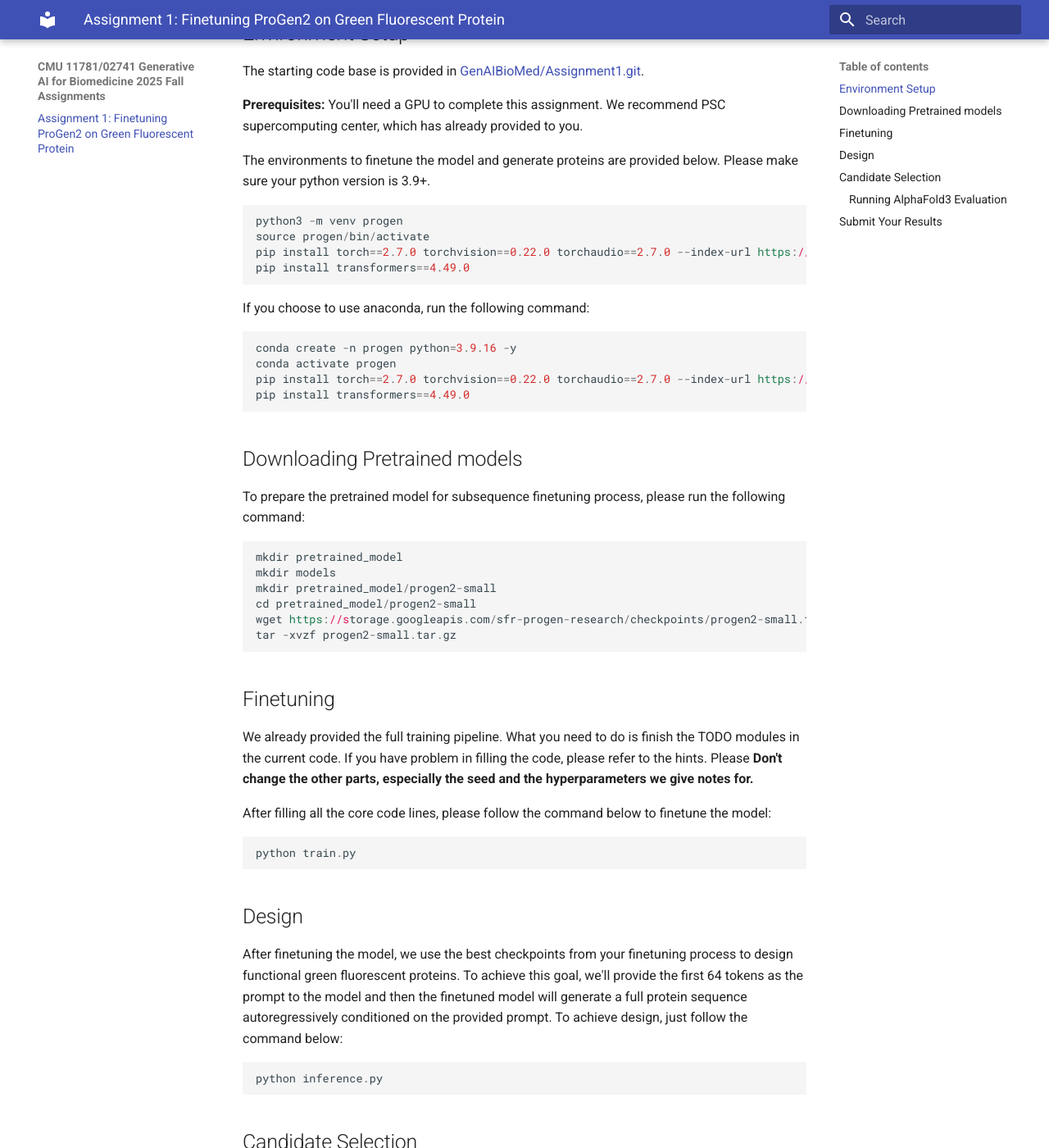
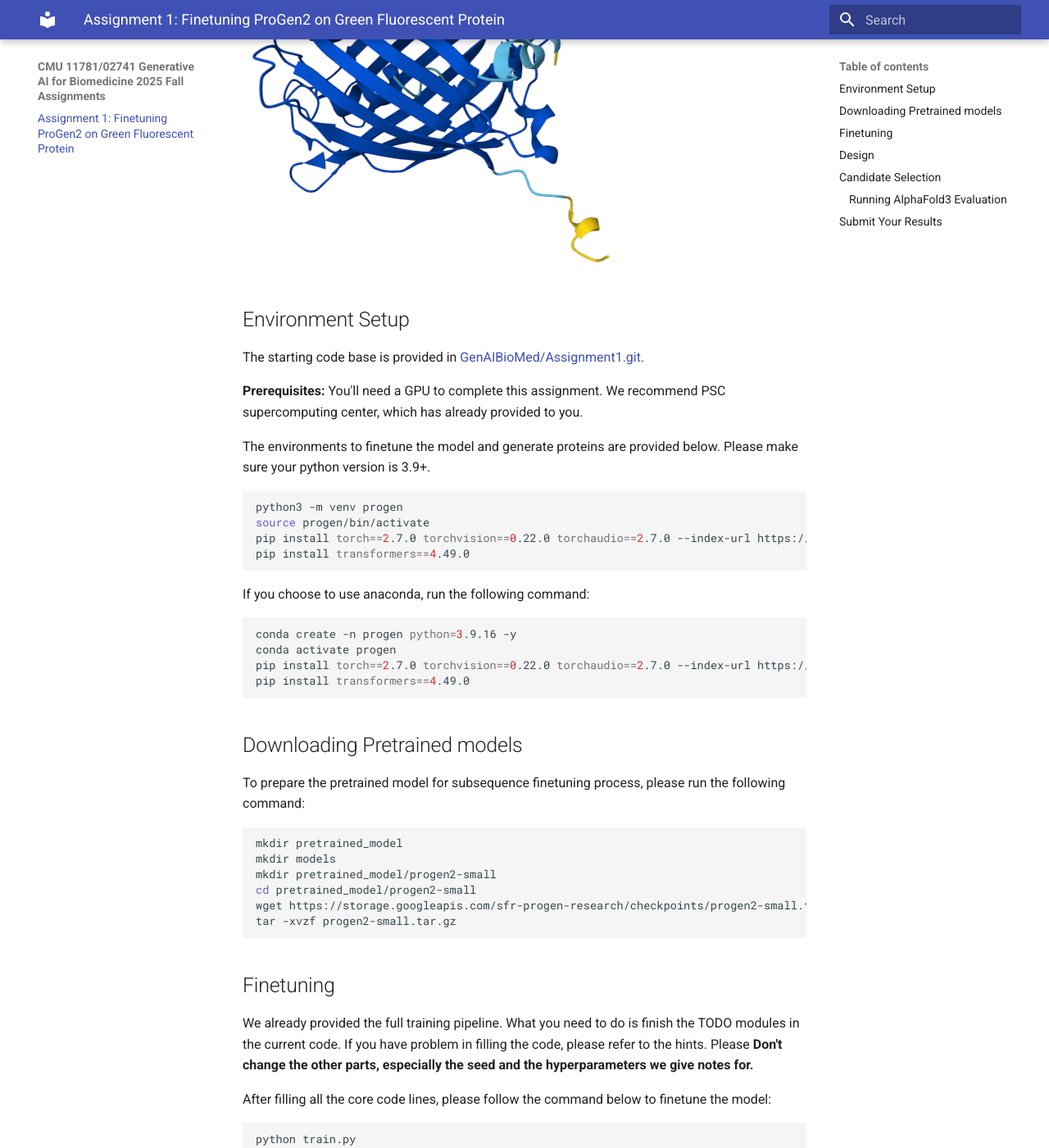
Before and after one commit to amandacqi/GenAIBioMedAssignment1, an MkDocs documentation site: the page built from docs/index.md, in a window 1280 px wide and 1400 px high, scrolled down 424 px. Shown: the whole window at 82% size. Built offline with MkDocs 1.6.1 and Material for MkDocs 9.7.7, drawn with Linux system fonts in a browser that asks for light colours.

Commit message:
fix path for images

````diff
--- a/docs/index.md
+++ b/docs/index.md
@@ -6,7 +6,7 @@
 Then you'll need to apply AlphaFold3 metrics to select good candidates which are highly potential to
 have the desired function from your finetuned model.
 
-![image](../pictures/GFP.png)
+![image](images/GFP.png)
 
 
 ## Environment Setup
@@ -18,7 +18,7 @@
 The environments to finetune the model and generate proteins are provided below.
 Please make sure your python version is 3.9+.
 
-```ruby
+```bash
 python3 -m venv progen
 source progen/bin/activate
 pip install torch==2.7.0 torchvision==0.22.0 torchaudio==2.7.0 --index-url https://download.pytorch.org/whl/cu128
@@ -27,7 +27,7 @@
 
 If you choose to use anaconda, run the following command:
 
-```ruby
+```bash
 conda create -n progen python=3.9.16 -y
 conda activate progen
 pip install torch==2.7.0 torchvision==0.22.0 torchaudio==2.7.0 --index-url https://download.pytorch.org/whl/cu128
@@ -39,7 +39,7 @@
 To prepare the pretrained model for subsequence finetuning process,
 please run the following command:
 
-```ruby
+```bash
 mkdir pretrained_model
 mkdir models
 mkdir pretrained_model/progen2-small
@@ -57,7 +57,7 @@
 
 After filling all the core code lines, please follow the command below to finetune the model:
 
-```ruby
+```bash
 python train.py
 ```
 
@@ -67,7 +67,7 @@
 To achieve this goal, we'll provide the first 64 tokens as the prompt to the model and then the finetuned model will generate a full protein
 sequence autoregressively conditioned on the provided prompt. To achieve design, just follow the command below:
 
-```ruby
+```bash
 python inference.py
 ```
 
@@ -90,15 +90,15 @@
 
 (2)	Input your designed sequence to the protein field as below:
 
-![image](../pictures/Picture1.png)
+![image](images/Picture1.png)
 
 (3) click continue and preview job, and then click Confirm and submit job:
 
-![image](../pictures/Picture2.png)
+![image](images/Picture2.png)
 
 (4) After waiting some time, you’ll have the results:
 
-![image](../pictures/Picture3.png)
+![image](images/Picture3.png)
 
 (5) Among all the designed sequences, rank them according to their pLDDT scores, which can be calculated based on the folded structure
 
````
Also changed, not shown: docs/images/GFP.png (renamed from pictures/GFP.png), docs/images/Picture1.png (renamed from pictures/Picture1.png), docs/images/Picture2.png (renamed from pictures/Picture2.png), docs/images/Picture3.png (renamed from pictures/Picture3.png).
